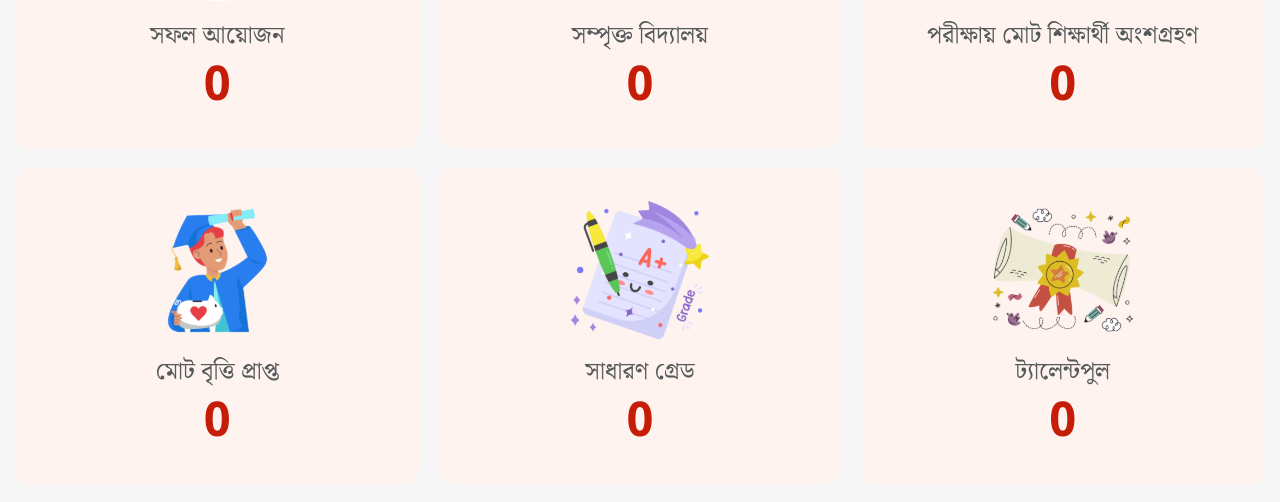
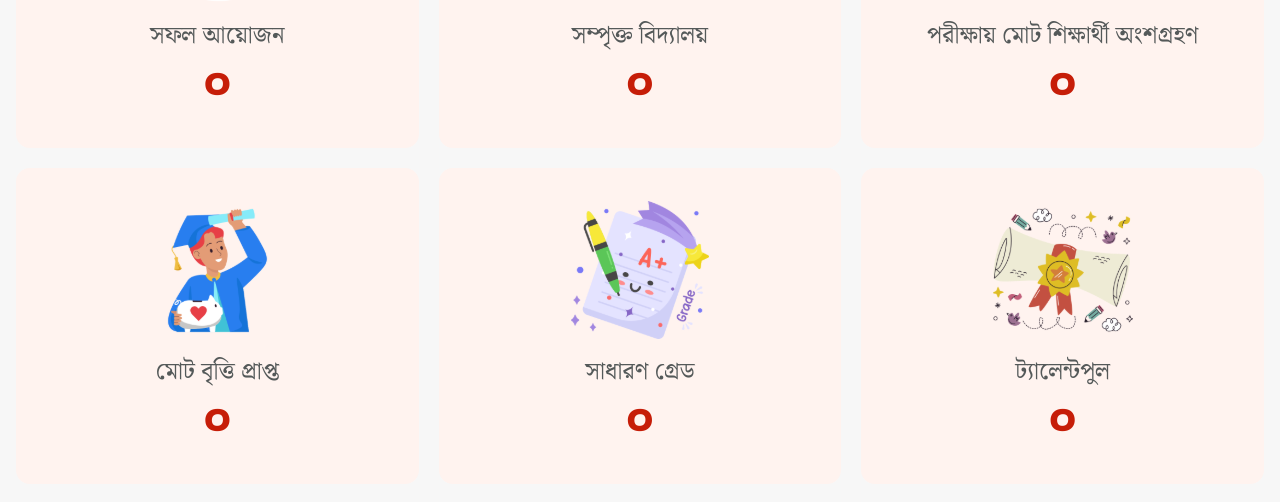
Before and after one commit to mohsin895/manobshebanext, a Next.js app: page / in a window 1280 px wide. Shown: the part 9844-10346 px from the top of the page. Built offline with nearby package versions, Linux system fonts and the light colour scheme; no server answers.

Commit message:
update asdsfd

```diff
--- a/components/Achievements.tsx
+++ b/components/Achievements.tsx
@@ -12,8 +12,16 @@ const achievements = [
   { key: 'achievements.certificates', icon: '/image46.svg', bg: 'bg-[#FFF3EF]', dataKey: 'totalTalentpool' },
 ]
 
+// Converts Western digits (0-9) to Bengali digits (০-৯).
+// Leaves everything else (like '...' while loading) untouched.
+const BENGALI_DIGITS = ['০', '১', '২', '৩', '৪', '৫', '৬', '৭', '৮', '৯']
+
+function toBengaliDigits(value: string | number): string {
+  return String(value).replace(/[0-9]/g, d => BENGALI_DIGITS[Number(d)])
+}
+
 export function Achievements() {
-  const { t } = useLanguage()
+  const { t, language } = useLanguage()
   const [stats, setStats] = useState<Record<string, number> | null>(null)
   const [loading, setLoading] = useState(true)
 
@@ -33,6 +41,11 @@ export function Achievements() {
     }
     fetchAchievements()
   }, [])
+
+  const formatStat = (value: number | undefined) => {
+    const raw = value ?? 0
+    return language === 'bn' ? toBengaliDigits(raw) : String(raw)
+  }
 
   return (
     <section className='px-4 py-5 md:py-20'>
@@ -87,7 +100,7 @@ export function Achievements() {
     text-[#C61D08]
   '
               >
-                {loading ? '...' : stats ? stats[item.dataKey] : 0}
+                {loading ? '...' : formatStat(stats?.[item.dataKey])}
               </h3>
             </div>
           ))}
```
